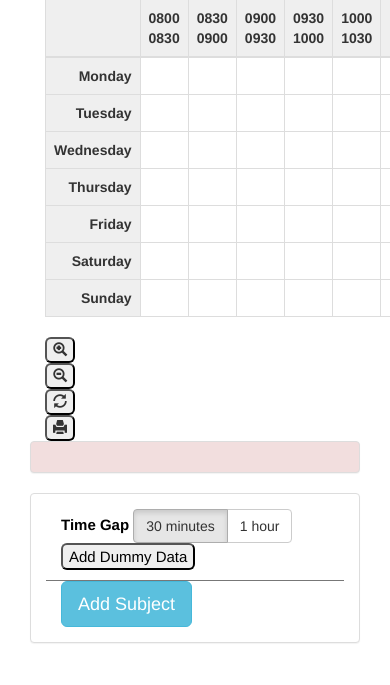
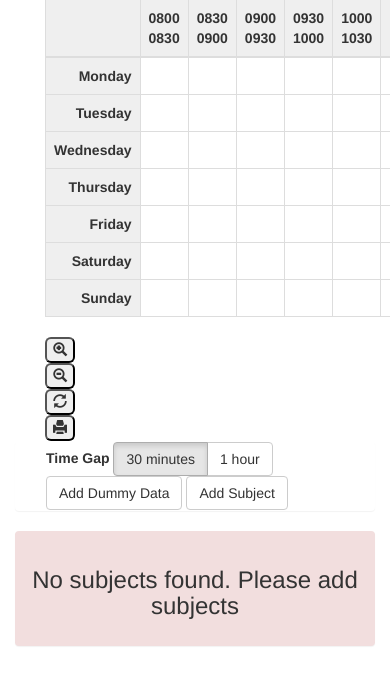
Before and after one commit to kuribu99/UnitRegApp, a PHP site: page / in a window 390 px wide; the page is wider, and only the part inside the window is pictured. Shown: the part 71-756 px from the top of that part. Run offline with PHP 8.4, Linux system fonts and the light colour scheme; some libraries are stand-ins or nearby versions.

Commit message:
Completed moving add subject to model and rearranged code

```diff
--- a/index.html
+++ b/index.html
@@ -29,7 +29,7 @@
                 <!-- Panel: UnitRegApp -->
 				<div id="home" class="tab-pane fade in active">
 
-                    <!-- Top Panel: Timetable -->
+                    <!-- First Panel: Timetable -->
 					<div class="col-sm-12">
 						<div id="timetable-container" class="col-sm-11">
 							<table id="timetable" class="table table-bordered">
@@ -73,12 +73,40 @@
 						</div>
 					</div>
 
-                    <!-- Bottom Panel -->
+                    <!-- Second Panel: Action Buttons -->
+                    <div class="col-sm-12 panel">
                         <div class="col-sm-12">
+                            <span class="bold">Time Gap</span>
+                            <div class="btn-group" data-toggle="buttons">
+                                <label ng-if="timetable.Gap()==30" class="btn btn-default active" ng-click="timetable.Gap(30)">
+                                    30 minutes </label>
+                                <label ng-if="timetable.Gap()==30" class="btn btn-default" ng-click="timetable.Gap(60)">
+                                    <input type="radio" name="options"> 1 hour </label>
+                                <label ng-if="timetable.Gap()==60" class="btn btn-default" ng-click="timetable.Gap(30)">
+                                    30 minutes </label>
+                                <label ng-if="timetable.Gap()==60" class="btn btn-default active" ng-click="timetable.Gap(60)">
+                                    <input type="radio" name="options"> 1 hour </label>
+                            </div>
+                            <button class="btn btn-default"
+                                    ng-click="AddDummyData()">
+                                <span >Add Dummy Data</span>
+                            </button>
+                            <button type="button" class="btn btn-default"
+                                    data-toggle="modal"
+                                    data-target="#AddSubjectModal">
+                                <span >Add Subject</span>
+                            </button>
+                        </div>
+                    </div>
 
-                        <!-- Left Panel: Subject -->
-						<div class="bottom-left col-sm-6 panel panel-default padding-m">
-							<div class="col-sm-12" ng-repeat="subject in timetable.subjects track by $index">
+                    <!-- Third Panel: Subjects -->
+                    <div class="panel-subject col-sm-12 panel padding-m">
+                        <div ng-if="timetable.subjects.length == 0">
+                            <h3 class="h3 text-align-center">
+                                <span>No subjects found. Please add subjects</span>
+                            </h3>
+                        </div>
+                        <div ng-if="timetable.subjects.length > 0" class="col-sm-12" ng-repeat="subject in timetable.subjects track by $index">
                             <h4 class="title">
                                 <button class="btn-inline img-responsive img-rounded glyphicon glyphicon-remove-sign"
                                         ng-click="timetable.RemoveSubject(subject)">
@@ -117,57 +145,54 @@
                         </div>
                     </div>
 
-                        <!-- Right Panel: Add Subject -->
-						<div class="bottom-right col-sm-6 panel panel-default padding-m scrollable-y">
-							<div class="col-sm-12 action-buttons">
-								<span class="bold">Time Gap</span>
-								<div class="btn-group" data-toggle="buttons">
-									<label ng-if="timetable.Gap()==30" class="btn btn-default active" ng-click="timetable.Gap(30)">
-										30 minutes </label>
-									<label ng-if="timetable.Gap()==30" class="btn btn-default" ng-click="timetable.Gap(60)">
-										<input type="radio" name="options"> 1 hour </label>
-									<label ng-if="timetable.Gap()==60" class="btn btn-default" ng-click="timetable.Gap(30)">
-										30 minutes </label>
-									<label ng-if="timetable.Gap()==60" class="btn btn-default active" ng-click="timetable.Gap(60)">
-										<input type="radio" name="options"> 1 hour </label>
-								</div>
-								<button class="btn-inline img-rounded"
-										ng-click="AddDummyData()">
-									<span >Add Dummy Data</span>
-								</button>
-							</div>
-
-                            <div class="container">
-                                <button type="button" class="btn btn-info btn-lg"
-                                        data-toggle="modal"
-                                        data-target="#AddSubjectModal">Add Subject</button>
-
-
-                            </div>
-
-						</div>
-					</div>
 				</div>
 
                 <!-- Panel: About -->
 				<div id="about" class="tab-pane fade">
+
+                    <!-- Panel: Instruction -->
+                    <div class="panel panel-default">
+                        <div class="panel-heading bold">Instructions</div>
+                        <div class="panel-body">
+                            <ol class="li-container">
+                                <li>Click
+                                    <button type="button" class="btn btn-default" disabled>
+                                        <span >Add Subject</span>
+                                    </button>
+                                     to add new subjects</li>
+                                <li>Tick on
+                                    <label>
+                                        <input class="timeslot" type="checkbox" disabled checked> Checkbox
+                                    </label>
+                                   of timeslot wanted to add into timetable</li>
+                                <li>Preview your timetable and print
+                                    <button class="img-rounded" disabled>
+                                        <span class="glyphicon glyphicon-print"></span>
+                                    </button></li>
+                            </ol>
+                        </div>
+                    </div>
+
+                    <!-- Panel: Objectives -->
 					<div class="panel panel-default">
 						<div class="panel-heading bold">Objectives</div>
 						<div class="panel-body">
 							<p>This web application allows UTAR students to simulate and plan their upcoming trimester's timetable</p>
 						</div>
 					</div>
+
+                    <!-- Panel: About this Website -->
 					<div class="panel panel-default">
 						<div class="panel-heading bold">About this website</div>
 						<div class="panel-body">
-							<p>Hosted directly from <a href="https://github.com/">GitHub</a></p>
-						</div>
-					</div>
-					<div class="panel panel-default">
-						<div class="panel-heading bold">About me</div>
-						<div class="panel-body">
-							<p>One who likes programming</p>
-							<p><a href="https://github.com/kuribu99">KongMy</a></p>
+                            <ul class="li-container">
+                                <li>Hosted directly from <a href="https://github.com/">GitHub</a></li>
+                                <li>Framework used:
+                                    CSS (<a href="http://getbootstrap.com/">Bootstrap</a>),
+                                    JS (<a href="https://jquery.com/">jQuery</a>,
+                                    <a href="https://jquery.com//">AngularJS</a>,
+                                    <a href="http://getbootstrap.com/">Bootstrap JS</a>)</li>
+                            </ul>
 						</div>
 					</div>
 				</div>
@@ -184,44 +209,49 @@
         <!-- Add Subject Modal -->
         <div class="modal fade" id="AddSubjectModal" role="dialog">
             <div class="modal-dialog">
-                <div class="modal-content">
-                    <div class="modal-header">
+                <div class="modal-content col-sm-12">
+                    <div class="modal-header col-sm-12">
                         <button type="button" class="close" data-dismiss="modal">&times;</button>
                         <h4 class="modal-title">Add New Subject</h4>
                     </div>
                     <div class="modal-body col-sm-12">
+
+                        <!-- Subject Code & Name -->
                         <div class="col-sm-12">
                             <label class="col-sm-3" for="subject-code">Subject Code</label>
                             <input class="col-sm-8" type="text" id="subject-code" name="subject-code" ng-model="newSubject.subjectCode"/>
                             <label class="col-sm-3" for="title">Subject Name</label>
                             <input class="col-sm-8" type="text" id="title" name="title" ng-model="newSubject.subjectName" />
                         </div>
-                        <h4 class="title col-sm-12">
-                            <button class="btn-inline img-responsive img-rounded glyphicon glyphicon-plus-sign"
-                                    ng-click="AddNewTimeslot()">
-                            </button>
-                            <span>Add Timeslot</span>
+
+                        <!-- Timeslots -->
+                        <h4 class="title col-sm-12 margin-m">
+                            <span>Timeslots</span>
                         </h4>
-                        <div class="col-sm-12" ng-repeat="timeslot in newTimeslots track by $index">
+                        <div class="col-sm-12" ng-if="newTimeslots.length == 0">
+                            <h5 class="text-align-center">Please add timeslots</h5>
+                        </div>
+                        <div class="col-sm-12" ng-if="newTimeslots.length > 0"
+                             ng-repeat="timeslot in newTimeslots track by $index">
                             <div class="col-sm-2 timeslot-title">
                                 <h3>{{ ClassType[timeslot.classType].charAt(0) }}{{ timeslot.number }}</h3>
                             </div>
                             <div class="right col-sm-9">
-                                <div class="col-sm-12">
+                                <div class="col-sm-11">
                                     <select class="col-sm-4 btn btn-default" ng-model="timeslot.day"
                                             ng-options="DayInWeek.indexOf(day) as day for day in DayInWeek" ng-selected="0">
                                     </select>
-                                    <select class="col-sm-4 btn btn-default" ng-model="timeslot.classType"
+                                    <select class="col-sm-5 btn btn-default" ng-model="timeslot.classType"
                                             ng-options="ClassType.indexOf(classType) as classType for classType in ClassType" ng-selected="0">
                                     </select>
-                                    <input class="col-sm-2 input-number" type="number" ng-model="timeslot.number" min="1"/>
+                                    <input class="col-sm-3 input-number" type="number" ng-model="timeslot.number" min="1" max="9"/>
                                 </div>
                                 <div class="col-sm-11 margin-m">
-                                    <label class="col-sm-2 lbl" for="start-time-{{$index}}"> From </label>
-                                    <input class="col-sm-4" id="start-time-{{$index}}" type="number"
+                                    <label class="col-sm-3 lbl" for="start-time-{{$index}}"> From </label>
+                                    <input class="col-sm-3" id="start-time-{{$index}}" type="number"
                                            ng-model="timeslot.startTime" min="800" max="1800" step="100" />
-                                    <label class="col-sm-2 lbl" for="end-time-{{$index}}"> to </label>
-                                    <input class="col-sm-4" id="end-time-{{$index}}" type="number"
+                                    <label class="col-sm-3 lbl" for="end-time-{{$index}}"> to </label>
+                                    <input class="col-sm-3" id="end-time-{{$index}}" type="number"
                                            ng-model="timeslot.endTime" min="800" max="1800" step="100" />
                                 </div>
                             </div>
@@ -229,11 +259,22 @@
                                     ng-click="RemoveNewTimeslot(timeslot)">
                             </button>
                         </div>
+
+                        <!-- Add Timeslot Button -->
+                        <div class="hr col-sm-12 margin-m">
                         </div>
-                    <div class="modal-footer">
+                        <div class="text-center">
+                            <button class="btn btn-default"
+                                    ng-click="AddNewTimeslot()">
+                                <span>Add Timeslot</span>
+                            </button>
+                        </div>
+                    </div>
+                    <div class="modal-footer col-sm-12">
                         <button type="button" class="btn btn-default"
-                                ng-click="AddNewSubject()"
-                                data-dismiss="AddSubjectModal">Close</button>
+                                ng-click="AddNewSubject()" >
+                            <span>Add Subject</span>
+                        </button>
                     </div>
                 </div>
             </div>
--- a/main.css
+++ b/main.css
@@ -37,7 +37,7 @@ td.has-timeslot {
     text-align: center;
 }
 
-.bottom-left {
+.panel-subject {
     background-color: #f2dede;
 }
 
@@ -54,8 +54,6 @@ td.has-timeslot {
 }
 
 .action-buttons {
-    color: #000000;
-    border-bottom: 1px solid #777777;
     padding-bottom: 5px;
     font-size: 15px;
 }
@@ -113,10 +111,17 @@ select {
     vertical-align:middle;
 }
 
+.text-align-left {
+    text-align: left;
+}
+
 .text-align-right {
     text-align: right;
 }
 
+.text-align-center {
+    text-align: center;
+}
 .bold {
     font-weight: bold;
 }
@@ -130,3 +135,11 @@ select {
 div#AddSubjectModal > div.modal-dialog {
     background-color: #dedef2;
 }
+
+.li-container > li {
+    margin: 10px;
+}
+
+.hr {
+    border-bottom: 1px solid #777777;
+}
--- a/main.js
+++ b/main.js
@@ -100,7 +100,7 @@ app.controller("unitRegController", function($scope) {
             while (arr.length > 1) {
                 item = arr.pop();
                 if(arr.indexOf(item) >= 0 && hasDuplicate.indexOf(item) < 0) {
-                    errorMsg += 'Duplicate timeslot; ' + item + '\n';
+                    errorMsg += 'Duplicate timeslot: ' + item + '\n';
                     hasError = true;
                     hasDuplicate.push(item);
                 }
```
Lines whose indentation alone changed are shown as unchanged.
